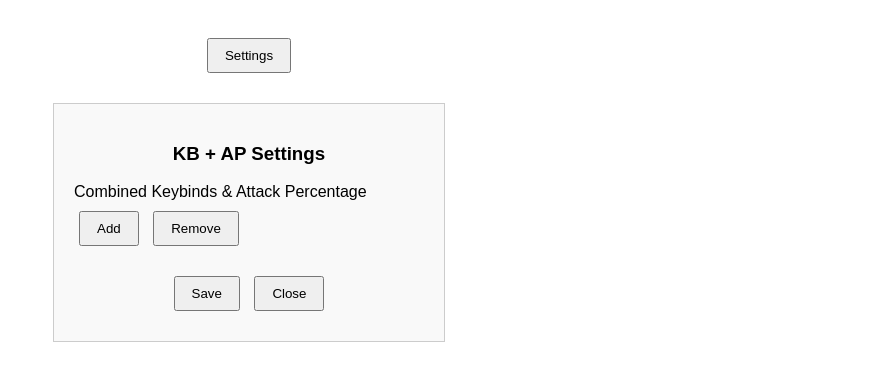
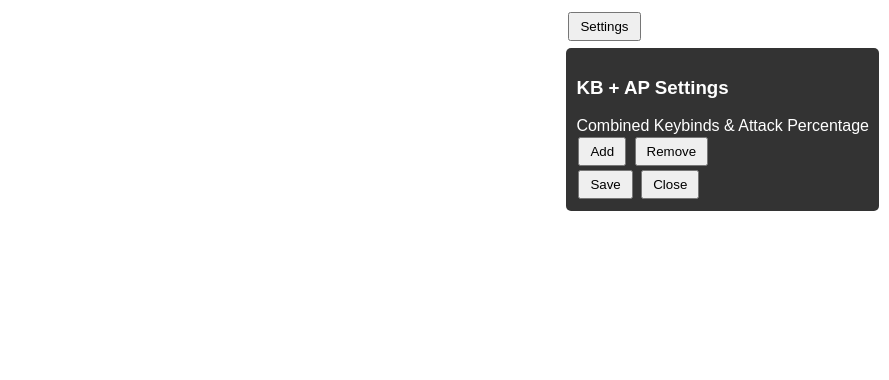
Before and after one commit to 74ms/Alpha, a plain HTML site: page index.html in a window 1280 px wide. Both pictures are taken after a click on the button "Settings". Shown: the whole page, without its empty margins (391-1280 px from the left). Drawn offline with Linux system fonts and the light colour scheme.

Commit message:
Update styles.css

```diff
--- a/styles.css
+++ b/styles.css
@@ -1,31 +1,44 @@
-body {
+/* styles.css */
+
+/* Make sure Territory content fills the page */
+#territoryContainer {
+  position: absolute;
+  top: 0;
+  left: 0;
+  right: 0;
+  bottom: 0;
+  overflow: hidden;
+}
+
+/* Custom overlay styles */
+#customOverlay {
+  position: fixed;
+  top: 10px;
+  right: 10px;
+  z-index: 10000;
   font-family: Arial, sans-serif;
-  text-align: center;
-  padding: 20px;
 }
+
+#customOverlay button {
+  padding: 5px 10px;
+  margin: 2px;
+  cursor: pointer;
+}
+
 #settingsPanel {
-  display: none;
-  margin: 20px auto;
-  padding: 20px;
-  border: 1px solid #ccc;
-  width: 350px;
-  background-color: #f9f9f9;
+  background: rgba(0, 0, 0, 0.8);
+  color: #fff;
+  padding: 10px;
+  border-radius: 5px;
+  margin-top: 5px;
 }
-.input-group {
-  margin: 10px 0;
-  text-align: left;
-}
+
+/* Styling for the combined rows, if needed */
 .combined-item {
   display: flex;
-  align-items: center;
-  gap: 10px;
-  margin-bottom: 8px;
+  margin-top: 5px;
 }
 .combined-item input {
-  flex: 1;
-  padding: 5px;
+  margin-right: 5px;
+  padding: 3px;
 }
-button {
-  margin: 10px 5px;
-  padding: 8px 16px;
-}
```
